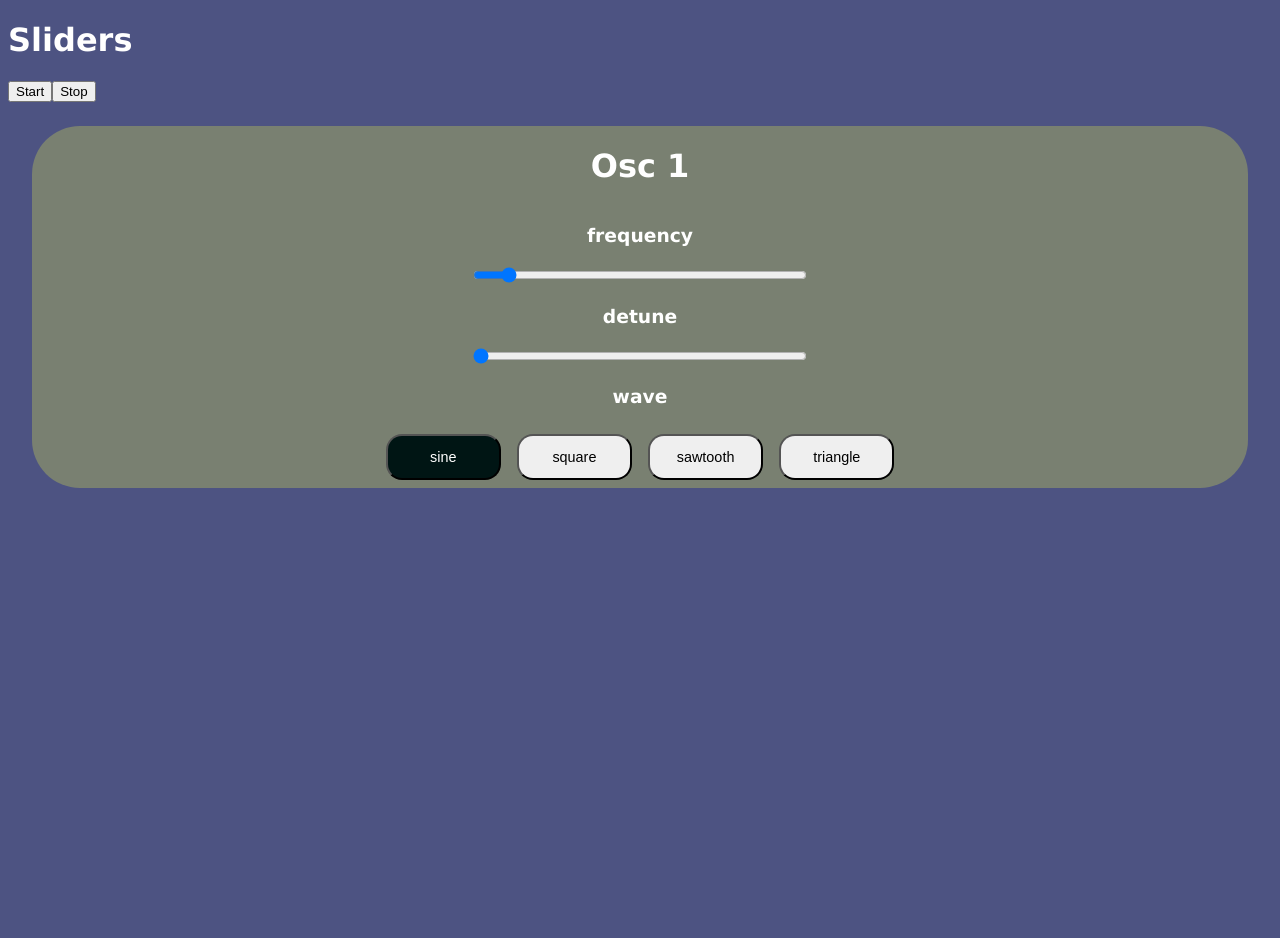
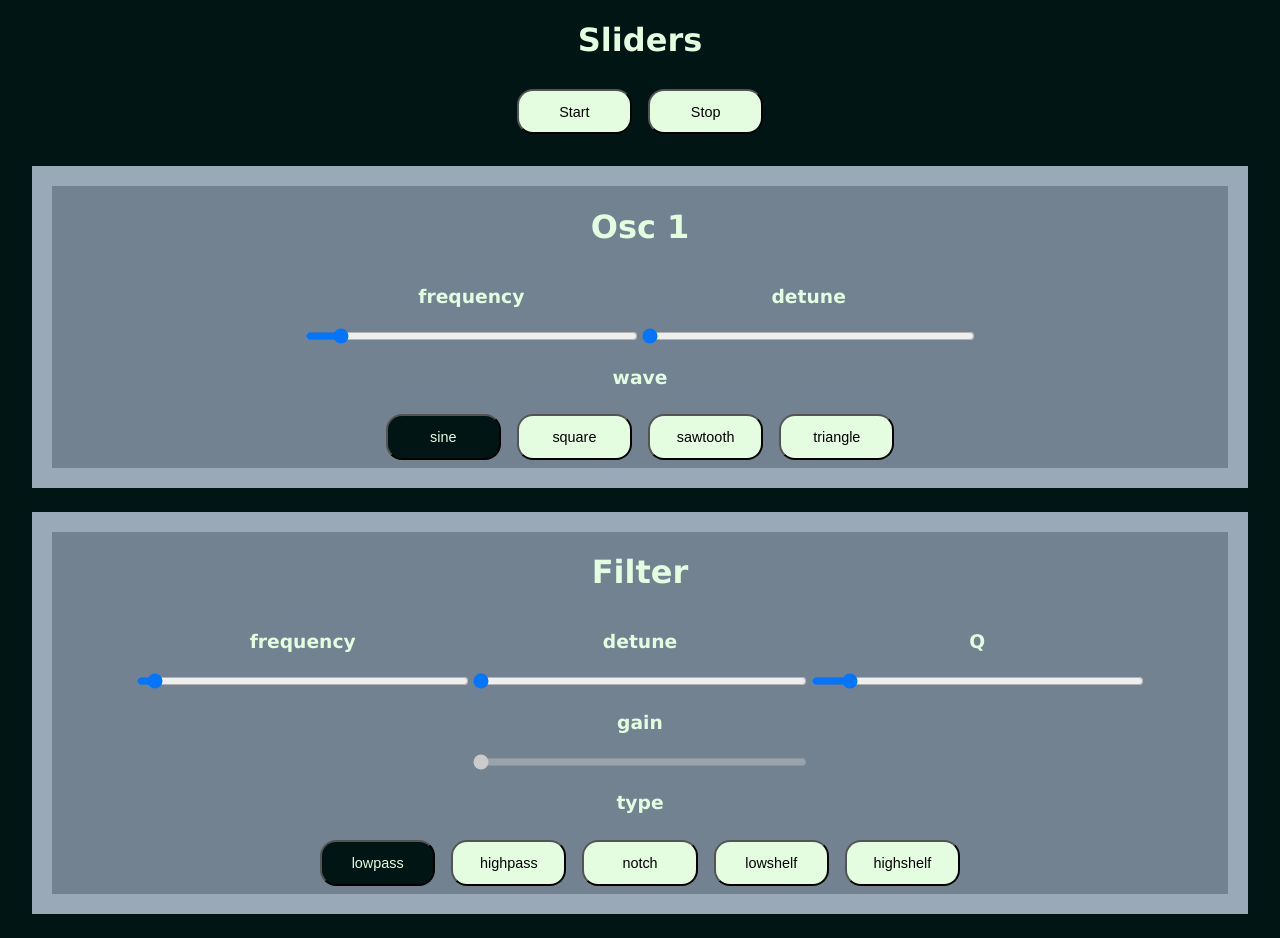
Before and after one commit to JoeDE88/Audio_controller, a React (Vite) app in the folder audio_controller/: page / in a window 1280 px wide. Before the commit the page ends 800 px from the top, so only its background shows below. Built offline with nearby package versions, Linux system fonts and the light colour scheme.

Commit message:
added filter component, its state and funcs, modified orient input  to vertical

```diff
--- a/audio_controller/src/App.jsx
+++ b/audio_controller/src/App.jsx
@@ -1,6 +1,7 @@
 import { useState } from 'react';
 import './App.scss'
 import Osc1 from './components/Osc1';
+import Filter from './components/Filter';
 
 // new AudioContext instance started:
 let actx = new AudioContext();
@@ -12,40 +13,75 @@ let out = actx.destination;
 let osc1 = actx.createOscillator();
 let gain1 = actx.createGain();
 
+// creating filter
+let filter = actx.createBiquadFilter()
+
 // oscillator connected to gain:
 osc1.connect(gain1);
 
-// gain connected to out:
-gain1.connect(out)
+// once filter is created, gain1 connects to filter and filter connects to out:
+gain1.connect(filter)
+filter.connect(out)
 
 // starting the oscillator:
 // osc1.start()
 
 function App() {
+
+  // declaring oscillator settings state with freq, detune and type values
   const [osc1Settings, setOsc1Settings] = useState({
-    frequency: osc1.frequency.value ,
+    frequency: osc1.frequency.value,
     detune: osc1.detune.value,
     type: osc1.type
   })
 
-  function changeOsc1Settings(e){
-    let {value, id} = e.target;
-    setOsc1Settings({...osc1Settings, [id]: value})
-    osc1[id].value = value
-}
+  // declaring filter settings state with freq, detune, type, Q and gain values
+  const [filterSettings, setFilterSettings] = useState({
+    frequency: filter.frequency.value,
+    detune: filter.detune.value,
+    type: filter.type,
+    Q: filter.Q.value,
+    gain: filter.gain.value
+  })
 
-  function changeOsc1Type(e){
-    let {id} = e.target;
-    setOsc1Settings({...osc1Settings, type: id})
+  // function to change oscillator freq or detune value settings depending on Osc1 id
+  function changeOsc1Settings(e) {
+    let { value, id } = e.target;
+    setOsc1Settings({ ...osc1Settings, [id]: value });
+    osc1[id].value = value;
+  }
+
+  // function to change oscillator wave type depending on Osc1 id
+  function changeOsc1Type(e) {
+    let { id } = e.target;
+    setOsc1Settings({ ...osc1Settings, type: id });
+    // type requires a string, not a value:
     osc1.type = id;
+  }
+
+  // function to change Filter freq, detune, Q or gain depending on Osc1
+  function changeFilter(e) {
+    let { value, id } = e.target;
+    setFilterSettings({ ...filterSettings, [id]: value });
+    filter[id].value = value;
+  }
+
+  function changeFilterType(e) {
+    let { id } = e.target;
+    setFilterSettings({ ...filterSettings, type: id });
+    // type requires a string, not a value:
+    filter.type = id;
   }
 
   return (
     <>
-    <h1>Sliders</h1>
-    <button onClick={()=> osc1.start()}>Start</button>
-    <button onClick={()=> osc1.stop()}>Stop</button>
-    <Osc1 changeSettings={changeOsc1Settings} settings={osc1Settings} changeType={changeOsc1Type} />
+      <h1 className='center'>Sliders</h1>
+      <div className="center">
+        <button onClick={() => osc1.start()}>Start</button>
+        <button onClick={() => osc1.stop()}>Stop</button>
+      </div>
+      <Osc1 changeSettings={changeOsc1Settings} settings={osc1Settings} changeType={changeOsc1Type} />
+      <Filter change={changeFilter} changeType={changeFilterType} settings={filterSettings} />
     </>
   )
 }
--- a/audio_controller/src/App.scss
+++ b/audio_controller/src/App.scss
@@ -1,24 +1,54 @@
 body {
-  background-color: #4D5382;
+  background-color: #001514;
   font-family: 'Lucida Sans', 'Lucida Sans Regular', 'Lucida Grande', 'Lucida Sans Unicode', Geneva, Verdana, sans-serif;
-  color: white
+  color: #E4FDE1;
+}
+
+.center {
+  display: flex;
+  justify-content: center;
+
+}
+
+button {
+  width: 8em;
+  padding: 0.8rem;
+  margin: 0.5rem;
+  font-size: 0.9rem;
+  cursor: pointer;
+  transition: all 0.3s ease;
+  border-radius: 1rem;
+  background: #E4FDE1;
+
+  &:hover {
+    background: #adadad;
+    border-radius: 1rem;
+  }
 }
 
 .control {
-  background: #798071;
-  margin:1.5rem;
+  background: #738290;
+  margin: 1.5rem;
   display: flex;
   flex-direction: column;
   justify-content: center;
   align-items: center;
-  border-radius: 3rem;
+  border: 20px solid #99a9b7;
+
   h3 {
     width: 100%;
     text-align: center;
   }
+  .range {
+    display: flex;
+    flex-wrap: wrap;
+    justify-content: center;
+  }
+
   input {
     width: 25em;
   }
+
   button {
     width: 8em;
     padding: 0.8rem;
@@ -27,15 +57,19 @@ body {
     cursor: pointer;
     transition: all 0.3s ease;
     border-radius: 1rem;
+    background: #E4FDE1;
+
     &:hover {
       background: #adadad;
       border-radius: 1rem;
     }
   }
+
   .active {
     background: #001514;
-    color: white;
+    color: #E4FDE1;
     border-radius: 1rem;
+
     &:hover {
       background: #001514;
     }
--- /dev/null
+++ b/audio_controller/src/components/Filter.jsx
@@ -0,0 +1,36 @@
+
+export default function Filter({ change, settings, changeType }) {
+    let { frequency, detune, Q, gain, type } = settings
+
+    return (
+        <div className="control">
+            <h1>Filter</h1>
+            <div className="range">
+                <div className="params">
+                    <h3>frequency</h3>
+                    <input value={frequency} onChange={change} type="range" id="frequency" max='10000' orient='vertical' />
+                </div>
+                <div className="params">
+                    <h3>detune</h3>
+                    <input value={detune} onChange={change} type="range" id="detune" orient='vertical' />
+                </div>
+                <div className="params">
+                    <h3>Q</h3>
+                    <input value={Q} onChange={change} type="range" id="Q" max='10' orient='vertical' disabled={type === 'lowshelf' || type === 'highshelf'} />
+                </div>
+                <div className="params">
+                    <h3>gain</h3>
+                    <input value={gain} onChange={change} type="range" id="gain" max='10' orient='vertical' disabled={type === 'lowpass' || type === 'highpass'} />
+                </div>
+            </div>
+            <div className="param">
+                <h3>type</h3>
+                <button id="lowpass" onClick={changeType} className={`${type === "lowpass" && "active"}`}>lowpass</button>
+                <button id="highpass" onClick={changeType} className={`${type === "highpass" && "active"}`}>highpass</button>
+                <button id="notch" onClick={changeType} className={`${type === "notch" && "active"}`}>notch</button>
+                <button id="lowshelf" onClick={changeType} className={`${type === "lowshelf" && "active"}`}>lowshelf</button>
+                <button id="highshelf" onClick={changeType} className={`${type === "highshelf" && "active"}`}>highshelf</button>
+            </div>
+        </div>
+    )
+}
--- a/audio_controller/src/components/Osc1.jsx
+++ b/audio_controller/src/components/Osc1.jsx
@@ -1,23 +1,25 @@
-export default function Osc1({changeSettings, settings, changeType}){
-    let {type,frequency,detune} = settings
+export default function Osc1({ changeSettings, settings, changeType }) {
+    let { type, frequency, detune } = settings
 
     return (
         <div className="control">
             <h1>Osc 1</h1>
+            <div className="range">
                 <div className="param">
                     <h3>frequency</h3>
-        <input value={frequency} onChange={changeSettings} type="range" id="frequency" max='5000'/>
+                    <input value={frequency} onChange={changeSettings} type="range" id="frequency" max='5000' orient='vertical' />
                 </div>
                 <div className="param">
                     <h3>detune</h3>
-        <input value={detune} onChange={changeSettings} type="range" id="detune" max='100'/>
+                    <input value={detune} onChange={changeSettings} type="range" id="detune" max='100' orient='vertical' />
+                </div>
             </div>
             <div className="param">
                 <h3>wave</h3>
-            <button id="sine" onClick={changeType} className={`${type==="sine" && "active"}`}>sine</button>
-            <button id="square" onClick={changeType} className={`${type==="square" && "active"}`}>square</button>
-            <button id="sawtooth" onClick={changeType} className={`${type==="sawtooth" && "active"}`}>sawtooth</button>
-            <button id="triangle" onClick={changeType} className={`${type==="triangle" && "active"}`}>triangle</button>
+                <button id="sine" onClick={changeType} className={`${type === "sine" && "active"}`}>sine</button>
+                <button id="square" onClick={changeType} className={`${type === "square" && "active"}`}>square</button>
+                <button id="sawtooth" onClick={changeType} className={`${type === "sawtooth" && "active"}`}>sawtooth</button>
+                <button id="triangle" onClick={changeType} className={`${type === "triangle" && "active"}`}>triangle</button>
             </div>
         </div>
     )
```
Lines whose indentation alone changed are shown as unchanged.
